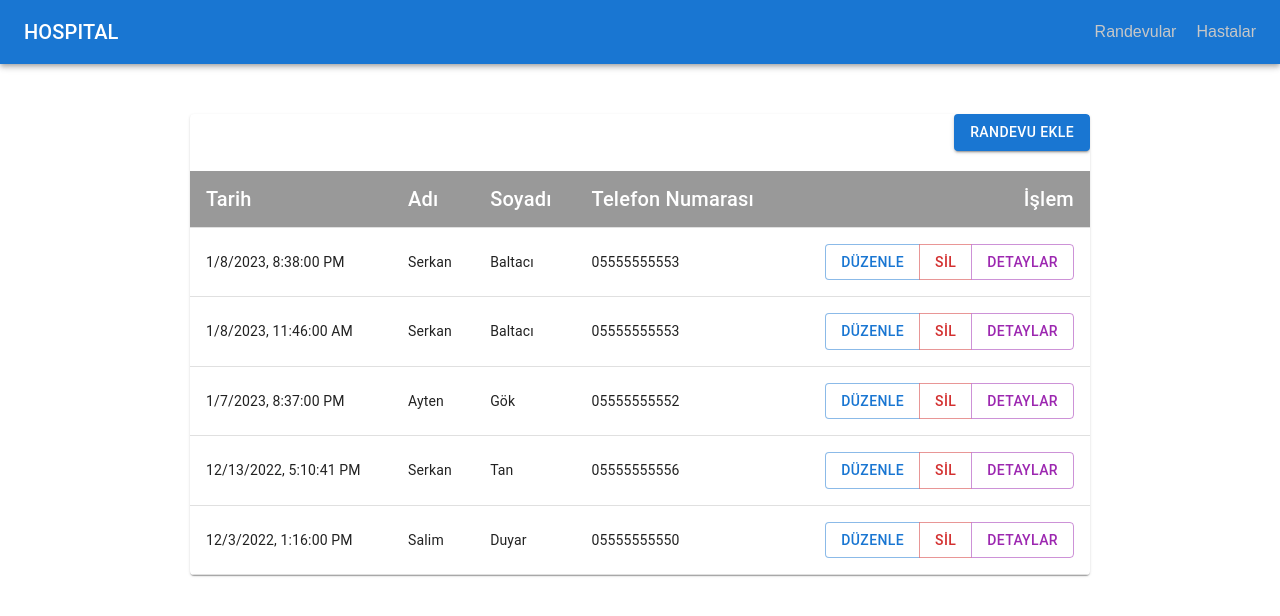
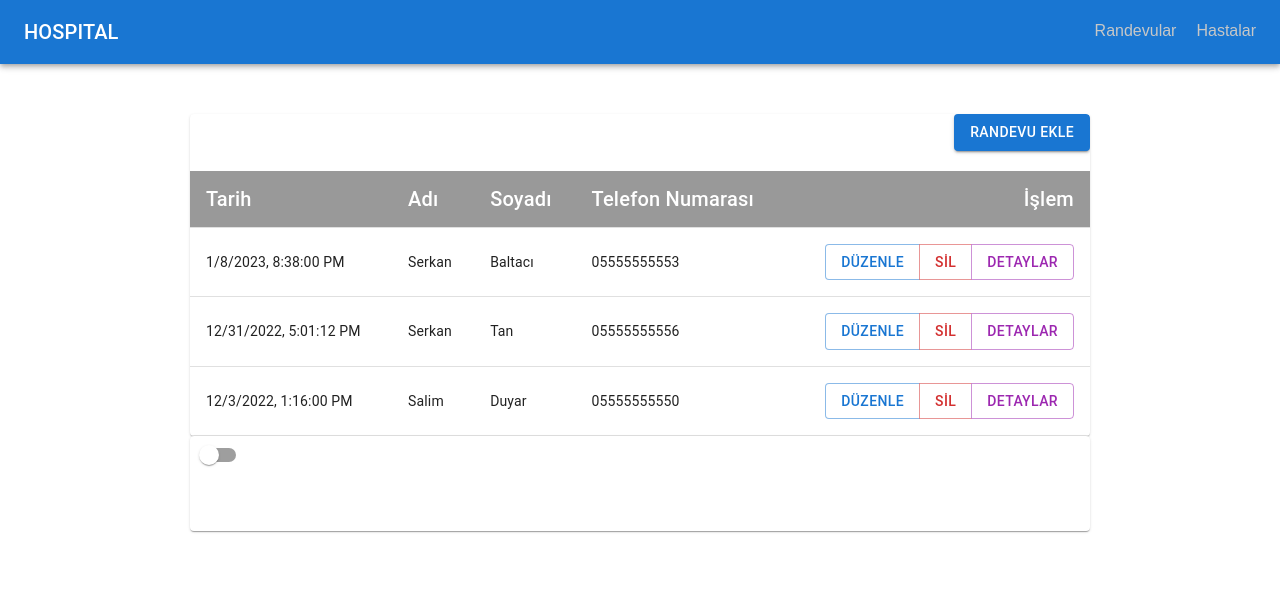
Before and after one commit to cbozay/hospital, a React (Create React App) app: page / in a window 1280 px wide. Shown: the top 616 px of the page. Built offline with nearby package versions, Linux system fonts and the light colour scheme; data requests are answered from the project's data file.

Commit message:
working on props and style

```diff
--- a/package.json
+++ b/package.json
@@ -11,17 +11,21 @@
     "@testing-library/jest-dom": "^5.16.5",
     "@testing-library/react": "^13.4.0",
     "@testing-library/user-event": "^13.5.0",
+    "@types/react-swipeable-views": "^0.13.1",
     "axios": "^0.27.2",
+    "bootstrap": "^5.2.3",
     "dayjs": "^1.11.6",
     "json-server": "^0.17.0",
     "material-ui-popup-state": "^4.1.0",
     "moment": "^2.29.4",
     "mui-file-input": "^1.1.3",
     "react": "^18.2.0",
+    "react-bootstrap": "^2.7.0",
     "react-dom": "^18.2.0",
     "react-redux": "^8.0.5",
     "react-router-dom": "^6.4.0",
     "react-scripts": "5.0.1",
+    "react-swipeable-views-utils": "^0.14.0",
     "redux": "^4.2.0",
     "web-vitals": "^2.1.4"
   },
--- a/src/App.js
+++ b/src/App.js
@@ -1,5 +1,5 @@
 import React, { useEffect } from "react";
-import { BrowserRouter, Routes, Route } from "react-router-dom";
+import { BrowserRouter, Routes, Route, Switch } from "react-router-dom";
 import Home from "./pages/Home";
 import Hastalar from "./pages/Hastalar";
 import HastaEkle from "./pages/HastaEkle";
--- a/src/assets/styles/generalStyle.css
+++ b/src/assets/styles/generalStyle.css
@@ -4,6 +4,24 @@
   font-family: sans-serif;
   transition: all 0.2s linear;
 }
+
+.menuLink.active {
+  border-bottom: 1px solid #fff;
+}
 .menuLink:hover {
   color: #fff;
 }
+
+.menuLink::after {
+  content: "";
+  width: 0%;
+  height: 2px;
+  background-color: #fff;
+  display: block;
+  margin: auto;
+  transition: 0.5s;
+}
+
+.menuLink:hover::after {
+  width: 100%;
+}
--- /dev/null
+++ b/src/components/RandevuTableBody.js
@@ -0,0 +1,59 @@
+import { TableCell, TableRow } from "@mui/material";
+import Button from "@mui/material/Button";
+import React from "react";
+import { ButtonGroup } from "@mui/material";
+import { useNavigate } from "react-router-dom";
+
+const RandevuTableBody = (props) => {
+  const navigate = useNavigate();
+
+  return (
+    <TableRow
+      style={{
+        backgroundColor:
+          props.appointmentDate.getTime() - props.checkDate.getTime() <=
+            300000 && "yellow",
+        backgroundColor:
+          props.appointmentDate.getTime() - props.checkDate.getTime() < 0 &&
+          "#ffcdd2",
+      }}
+      key={props.randevu.id}
+    >
+      <TableCell component="th" scope="row">
+        {new Date(props.randevu?.date).toLocaleString()}
+      </TableCell>
+      <TableCell>{props.aradigimHasta?.name}</TableCell>
+      <TableCell>{props.aradigimHasta?.surname}</TableCell>
+      <TableCell>{props.aradigimHasta?.phone}</TableCell>
+      <TableCell align="right">
+        <ButtonGroup variant="outlined" aria-label="outlined button group">
+          {props.checkDate.getTime() < props.appointmentDate.getTime() && (
+            <Button variant="outlined" color="primary">
+              Düzenle
+            </Button>
+          )}
+          <Button
+            variant="outlined"
+            color="error"
+            onClick={() => props.handleDelete(props.randevu.id)}
+          >
+            Sİl
+          </Button>
+          <Button
+            variant="outlined"
+            color={
+              props.appointmentDate.getTime() - props.checkDate.getTime() < 0
+                ? "primary"
+                : "secondary"
+            }
+            onClick={() => navigate(`/randevu-detay/${props.randevu.id}`)}
+          >
+            Detaylar
+          </Button>
+        </ButtonGroup>
+      </TableCell>
+    </TableRow>
+  );
+};
+
+export default RandevuTableBody;
--- a/src/pages/Home.js
+++ b/src/pages/Home.js
@@ -10,15 +10,40 @@ import Button from "@mui/material/Button";
 import { useNavigate } from "react-router-dom";
 import { useDispatch, useSelector } from "react-redux";
 import { useEffect, useState } from "react";
-import { ButtonGroup } from "@mui/material";
 import { api } from "../api/api";
 import { url } from "../api/url";
 import actionTypes from "../redux/actions/actionTypes";
+import RandevuTableBody from "../components/RandevuTableBody";
+import Switch from "@mui/material/Switch";
+import Zoom from "@mui/material/Zoom";
+import FormControlLabel from "@mui/material/FormControlLabel";
+import Box from "@mui/material/Box";
+import * as React from "react";
+import Popover from "@mui/material/Popover";
+import { Typography } from "@mui/material";
 
 const Home = () => {
   const { hastalarState, randevularState } = useSelector((state) => state);
   const navigate = useNavigate();
   const dispatch = useDispatch();
+
+  const [checked, setChecked] = React.useState(false);
+
+  const handleChange = () => {
+    setChecked((prev) => !prev);
+  };
+
+  const [anchorEl, setAnchorEl] = React.useState(null);
+
+  const handlePopoverOpen = (event) => {
+    setAnchorEl(event.currentTarget);
+  };
+
+  const handlePopoverClose = () => {
+    setAnchorEl(null);
+  };
+
+  const open = Boolean(anchorEl);
 
   //   WARNING:It has been made possible the automatic control mechanism
   // to realize refreshment of the page one time within 1 second.
@@ -59,9 +84,17 @@ const Home = () => {
   return (
     <div>
       <Header />
-      <div style={{ display: "flex", justifyContent: "center" }}>
+      <div
+        style={{
+          display: "flex",
+          justifyContent: "center",
+        }}
+      >
         <TableContainer
-          style={{ marginTop: "50px", width: 900 }}
+          style={{
+            marginTop: "50px",
+            width: 900,
+          }}
           component={Paper}
         >
           <div
@@ -79,7 +112,7 @@ const Home = () => {
             </Button>
           </div>
 
-          <Table sx={{}} aria-label="simple table">
+          <Table aria-label="simple table">
             <TableHead
               sx={{
                 backgroundColor: "#999",
@@ -109,51 +142,115 @@ const Home = () => {
                 }
 
                 return (
-                  <TableRow
-                    style={{
-                      backgroundColor:
-                        appointmentDate.getTime() - checkDate.getTime() <=
-                          300000 && "yellow",
-                    }}
+                  <RandevuTableBody
                     key={randevu.id}
-                  >
-                    <TableCell component="th" scope="row">
-                      {new Date(randevu?.date).toLocaleString()}
-                    </TableCell>
-                    <TableCell>{aradigimHasta?.name}</TableCell>
-                    <TableCell>{aradigimHasta?.surname}</TableCell>
-                    <TableCell>{aradigimHasta?.phone}</TableCell>
-                    <TableCell align="right">
-                      <ButtonGroup
-                        variant="outlined"
-                        aria-label="outlined button group"
-                      >
-                        <Button variant="outlined" color="primary">
-                          Düzenle
-                        </Button>
-                        <Button
-                          variant="outlined"
-                          color="error"
-                          onClick={() => handleDelete(randevu.id)}
-                        >
-                          Sİl
-                        </Button>
-                        <Button
-                          variant="outlined"
-                          color="secondary"
-                          onClick={() =>
-                            navigate(`/randevu-detay/${randevu.id}`)
-                          }
-                        >
-                          Detaylar
-                        </Button>
-                      </ButtonGroup>
-                    </TableCell>
-                  </TableRow>
+                    appointmentDate={appointmentDate}
+                    randevu={randevu}
+                    checkDate={checkDate}
+                    aradigimHasta={aradigimHasta}
+                    handleDelete={handleDelete}
+                  />
                 );
               })}
             </TableBody>
           </Table>
+        </TableContainer>
+      </div>
+
+      <div
+        style={{
+          display: "flex",
+          justifyContent: "center",
+        }}
+      >
+        <TableContainer
+          component={Paper}
+          style={{
+            width: 900,
+          }}
+        >
+          <Box>
+            <FormControlLabel
+              style={{ marginLeft: "0px" }}
+              control={<Switch checked={checked} onChange={handleChange} />}
+              aria-owns={open ? "mouse-over-popover" : undefined}
+              aria-haspopup="true"
+              onMouseEnter={handlePopoverOpen}
+              onMouseLeave={handlePopoverClose}
+
+              // label="Show"
+            />
+            <Popover
+              id="mouse-over-popover"
+              sx={{
+                pointerEvents: "none",
+                marginLeft: "33px",
+              }}
+              open={open}
+              anchorEl={anchorEl}
+              anchorOrigin={{
+                // vertical: "bottom",
+                horizontal: "left",
+              }}
+              transformOrigin={{
+                vertical: "top",
+                horizontal: "left",
+              }}
+              onClose={handlePopoverClose}
+              disableRestoreFocus
+            >
+              <Typography sx={{ padding: "6px" }}>Geçmiş Randevular</Typography>
+            </Popover>
+            <Box sx={{ display: "flex" }}>
+              <Zoom in={checked}>
+                <Table aria-label="simple table">
+                  <TableHead
+                    sx={{
+                      backgroundColor: "#999",
+                      "& th": {
+                        fontSize: "1.25rem",
+                        color: "#fff",
+                      },
+                    }}
+                  >
+                    <TableRow>
+                      <TableCell>Tarih</TableCell>
+                      <TableCell>Adı</TableCell>
+                      <TableCell>Soyadı</TableCell>
+                      <TableCell>Telefon Numarası</TableCell>
+                      <TableCell align="right">İşlem</TableCell>
+                    </TableRow>
+                  </TableHead>
+                  <TableBody>
+                    {sortedRandevular.map((randevu) => {
+                      const aradigimHasta = hastalarState.hastalar.find(
+                        (hasta) => hasta.id === randevu.hastaId
+                      );
+
+                      var appointmentDate = new Date(randevu.date);
+                      if (checkDate.getTime() < appointmentDate.getTime()) {
+                        return false;
+                      }
+
+                      return (
+                        <RandevuTableBody
+                          key={randevu.id}
+                          appointmentDate={appointmentDate}
+                          randevu={randevu}
+                          checkDate={checkDate}
+                          aradigimHasta={aradigimHasta}
+                          handleDelete={handleDelete}
+                        />
+                      );
+                    })}
+                  </TableBody>
+                </Table>
+              </Zoom>
+              {/* <Zoom in={checked} style={{ transitionDelay: checked ? '500ms' : '0ms' }}>
+          {icon}
+        </Zoom> */}
+            </Box>
+          </Box>
         </TableContainer>
       </div>
     </div>
```
Also changed, not shown: src/pages/Detaylar.js (+53 -20 lines), src/pages/RandevuDetay.js (+30 -13 lines), db.json, 1 other file (tests, documents, lock files or other folders).
